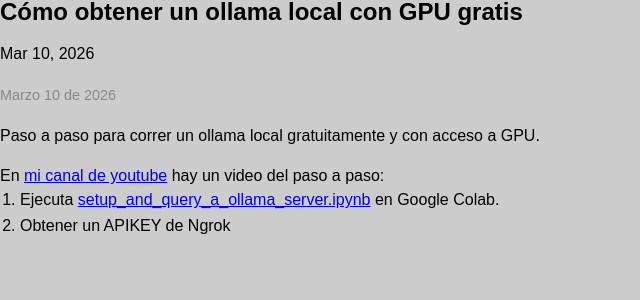
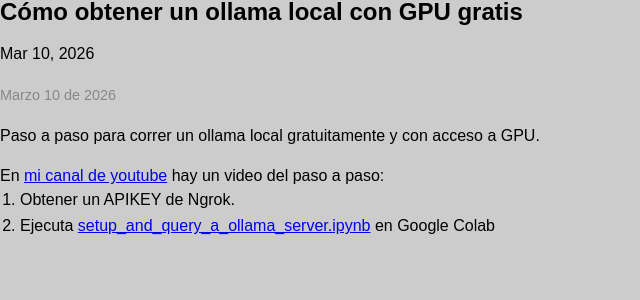
Before and after one commit to codigo8a/codigo8a.github.io, a Jekyll site: the page built from _posts/2026-03-10-ollama-gratis-con-gpu.md, in a window 1280 px wide. Shown: the top 300 px of the page, without its empty margins (0-640 px from the left). Built offline with Jekyll 4.4.1, drawn with Linux system fonts in a browser that asks for light colours; nearby versions of some CDN libraries.

Commit message:
Update 2026-03-10-ollama-gratis-con-gpu.md

```diff
--- a/_posts/2026-03-10-ollama-gratis-con-gpu.md
+++ b/_posts/2026-03-10-ollama-gratis-con-gpu.md
@@ -13,6 +13,6 @@ googlecolab: https://colab.research.google.com/gist/codigo8a/40938587307acba8f0d
 Paso a paso para correr un ollama local gratuitamente y con acceso a GPU.
 
 En <a target="_blank" href="{{ page.youtube }}">mi canal de youtube</a> hay un video del paso a paso:
-<br>
-1. Ejecuta <a target="_blank" href="{{ page.googlecolab }}">setup_and_query_a_ollama_server.ipynb</a> en Google Colab.
-2. Obtener un APIKEY de Ngrok
+
+1. Obtener un APIKEY de Ngrok.
+2. Ejecuta <a target="_blank" href="{{ page.googlecolab }}">setup_and_query_a_ollama_server.ipynb</a> en Google Colab
```
